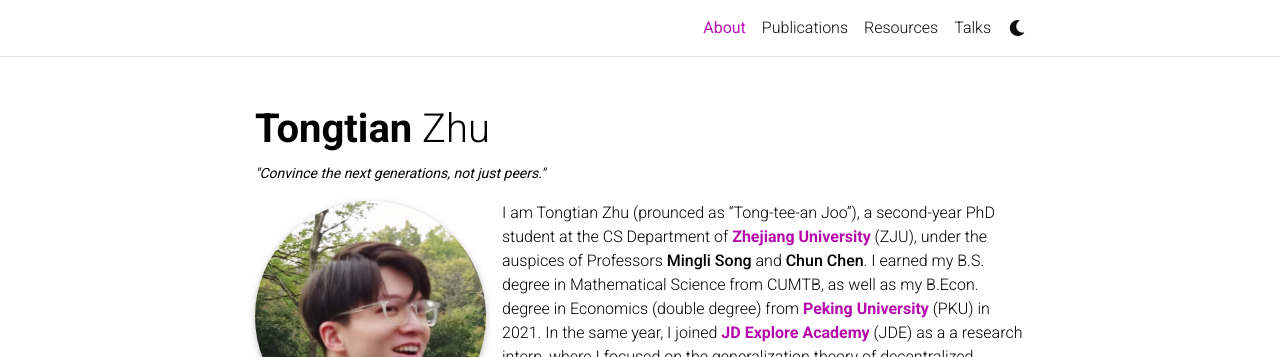
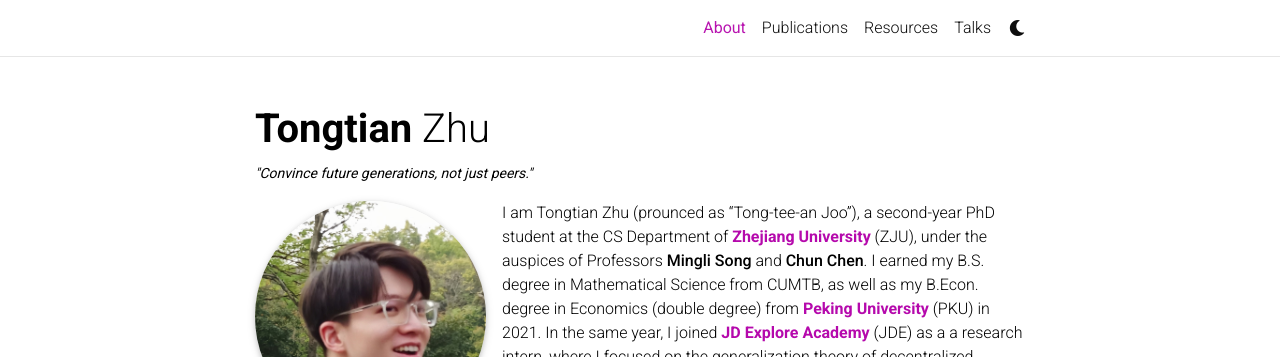
Before and after one commit to Raiden-Zhu/Raiden-Zhu.github.io, a Jekyll site: the page built from _pages/about.md, in a window 1280 px wide and 900 px high. Shown: the top 357 px of the window. Built offline with Jekyll 4.4.1, drawn with Linux system fonts in a browser that asks for light colours; full-size pictures stand in for the smaller copies a plugin makes; comment, search, counter and statistics services are not loaded; a style sheet for code colours, icons or effects is not loaded.

Commit message:
Update about.md

```diff
--- a/_pages/about.md
+++ b/_pages/about.md
@@ -2,7 +2,7 @@
 layout: about
 title: About
 permalink: /
-subtitle: <small><em>"Convince the next generations, not just peers."</em></small>
+subtitle: <small><em>"Convince future generations, not just peers."</em></small>
 
 profile:
   align: left
```
